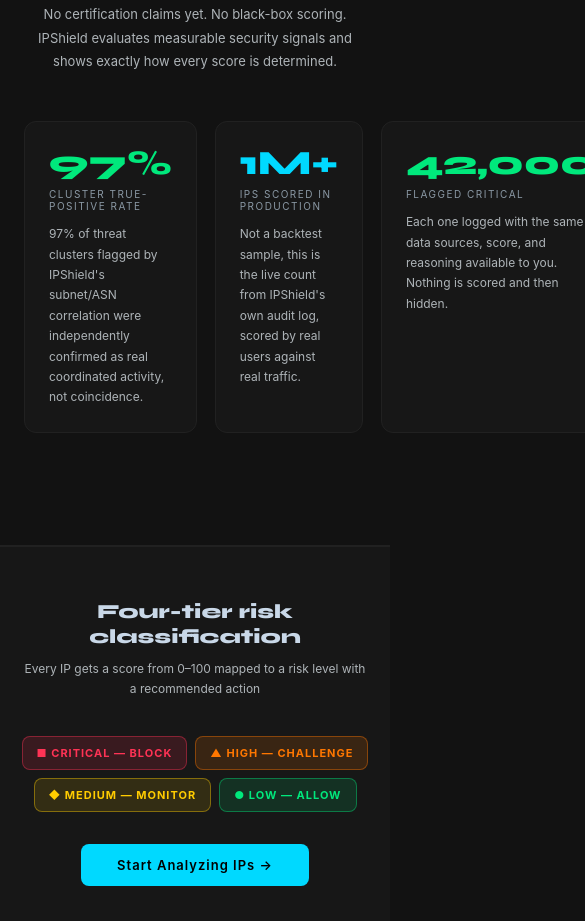
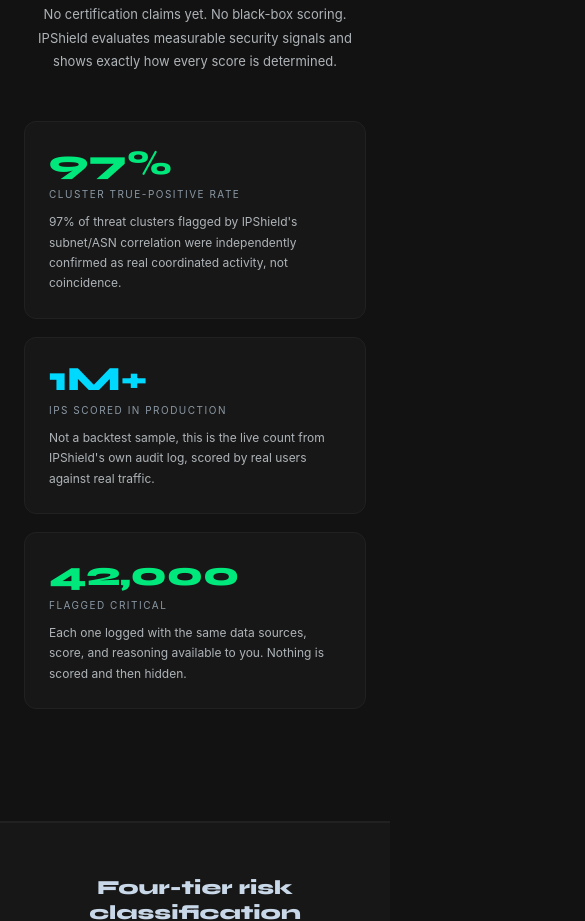
Before and after one commit to Codeinstd/IPshield, a website: page public/index.html in a window 390 px wide. Shown: the part 4018-4939 px from the top of the page, 585 px wide, since content can reach past the window. Drawn offline with Linux system fonts and the light colour scheme; no server answers.

Commit message:
latest update

```diff
--- a/public/index.html
+++ b/public/index.html
@@ -581,6 +581,9 @@ footer a:hover { color: var(--accent); }
 .trust-method-desc { font-size: 11px; color: var(--text2); line-height: 1.6; }
 
 
+@media (max-width: 768px) {
+  .trust-grid { grid-template-columns: 1fr; }
+}
 
 /* Pilot section */
 .pilot-section {
@@ -1075,7 +1078,6 @@ footer a:hover { color: var(--accent); }
         <div class="trust-card-detail">Each one logged with the same data sources, score, and reasoning available to you. Nothing is scored and then hidden.</div>
       </div>
     </div>
-
   </div>
 </section>
 
```
